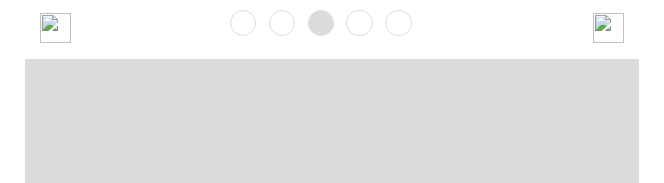
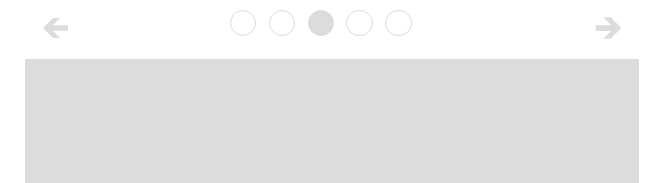
Before and after one commit to Romanjan-Das/slideshow2, a plain HTML site: page index.html in a window 1280 px wide. Shown: the part 1063-1246 px from the top of the page, 111-775 px from the left. Drawn offline with Linux system fonts and the light colour scheme; files whose address does not match are found by name.

Commit message:
slideshow is optimised and completed

```diff
--- a/index.html
+++ b/index.html
@@ -20,57 +20,31 @@
         function checkDimensionChange(){
             if(bodyClientWidth != document.body.clientWidth){
                 bodyClientWidth = document.body.clientWidth;
-                //console.log("dimensions changed" + bodyClientWidth);
-                //slideshowInitialise();
                 resetTheDimensions();
             }
         }
         function slideshowInitialise(){
             imageSlideshow = document.getElementsByClassName("image_slideshow")[0];
-            imageSlideshow.style.width=parseInt(imageSlideshow.parentElement.clientWidth)+"px";
             imageSlideshow.style.padding="0px";
-            slideWidth = imageSlideshow.clientWidth;
             bodyClientWidth = document.body.clientWidth;
             checkDimIntv = setInterval(() => {
                 checkDimensionChange();
             }, 500);
-            imageSlideshow.style.height = slideWidth*7/10 + "px";
             imageSlideshow.style.overflow="hidden";
             slidesContainer = document.getElementsByClassName("slide_container")[0];
-            slidesContainer.style.height=slideWidth*6/10+"px";
             numberOfSlides= document.getElementsByClassName("slides").length;
-            slidesContainer.style.width=(numberOfSlides*slideWidth+1)+"px";
             for(i=0;i<numberOfSlides;i++){
-                document.getElementsByClassName("slides")[i].style.width=slideWidth+"px";
-                document.getElementsByClassName("slides")[i].style.height=slideWidth*6/10+"px";
                 document.getElementsByClassName("slides")[i].style.margin="0px";
                 document.getElementsByClassName("slides")[i].style.float="left";
             }
             slideControls = document.getElementsByClassName("slide_controls")[0];
-            slideControls.style.height=slideWidth/10+"px";
-            slideControls.style.width=slideWidth+"px";
             slideControls.style.padding="0px";
             slideControls.style.backgroundColor="white";
             slidesContainer.style.transition = "700ms";
-            document.getElementsByClassName("slide_control_icon")[0].style.width = slideWidth/10+"px";
-            document.getElementsByClassName("slide_control_icon")[0].style.height = slideWidth/10+"px";
             document.getElementsByClassName("slide_control_icon")[0].style.float = "left";
-
-            document.getElementsByClassName("slide_control_icon")[1].style.width = slideWidth/10+"px";
-            document.getElementsByClassName("slide_control_icon")[1].style.height = slideWidth/10+"px";
             document.getElementsByClassName("slide_control_icon")[1].style.float = "left";
-
-            document.getElementsByClassName("slide_control_pointer_bar")[0].style.width = (slideWidth - slideWidth/5)+"px";
-            document.getElementsByClassName("slide_control_pointer_bar")[0].style.height = slideWidth/10+"px";
             document.getElementsByClassName("slide_control_pointer_bar")[0].style.float = "left";
-
-            document.getElementsByClassName("slide_control_icon_img")[0].style.width = slideWidth/20+"px";
-            document.getElementsByClassName("slide_control_icon_img")[0].style.height = slideWidth/20+"px";
-            document.getElementsByClassName("slide_control_icon_img")[0].style.margin = slideWidth/40+"px";
             document.getElementsByClassName("slide_control_icon_img")[0].style.float = "left";
-            document.getElementsByClassName("slide_control_icon_img")[1].style.width = slideWidth/20+"px";
-            document.getElementsByClassName("slide_control_icon_img")[1].style.height = slideWidth/20+"px";
-            document.getElementsByClassName("slide_control_icon_img")[1].style.margin = slideWidth/40+"px";
             document.getElementsByClassName("slide_control_icon_img")[1].style.float = "left";
 
             for(i=0;i<numberOfSlides;i++){
@@ -81,26 +55,20 @@
 
             for(i=0;i<numberOfSlides;i++){
                 document.getElementsByClassName("slide_pointers")[i].style.border = "1px solid gainsboro";
-                document.getElementsByClassName("slide_pointers")[i].style.width = slideWidth/25+"px";
-                document.getElementsByClassName("slide_pointers")[i].style.height = slideWidth/25+"px";
-                document.getElementsByClassName("slide_pointers")[i].style.marginLeft = slideWidth/50+"px";
                 document.getElementsByClassName("slide_pointers")[i].style.borderRadius = "50%";
                 document.getElementsByClassName("slide_pointers")[i].style.float = "left";
                 document.getElementsByClassName("slide_pointers")[i].id="slide_pointer_"+i;
                 document.getElementsByClassName("slide_pointers")[i].setAttribute("onclick","gotoSlide(this);");
             }
 
-            document.getElementsByClassName("slide_control_pointer_container")[0].style.width = (slideWidth/16 + slideWidth/50)*numberOfSlides+"px";
-            document.getElementsByClassName("slide_control_pointer_container")[0].style.height = slideWidth/10+"px";
             document.getElementsByClassName("slide_control_pointer_container")[0].style.margin = "auto";
-            document.getElementsByClassName("slide_control_pointer_container")[0].style.padding = slideWidth/50+"px";
             document.getElementsByClassName("slide_control_pointer_container")[0].style.boxSizing = "border-box";
 
             for(i=0;i<numberOfSlides;i++){
                 document.getElementsByClassName("slide_pointers")[i].style.backgroundColor = "white";
             }
             document.getElementsByClassName("slide_pointers")[0].style.backgroundColor = "gainsboro";
-
+            resetTheDimensions();
             startsTheInterval();
             imageSlideshow.addEventListener("mouseover",clearsTheInterval,false);
             imageSlideshow.addEventListener("touchstart",clearsTheInterval,false);
@@ -205,7 +173,10 @@
 
 
 
-        <!----------------------------------------------Slideshow--------------------------------------------->
+        <!----------------------------------------------Slideshow------------------------------------------------------------------------->
+        <!---Put the slideshow inside a div with predefined dimensions,slideshows dimensions depend on the parent width only-------------->
+        <!---Only one slideshow can be added,and add the slideshowinitialise function to body onload-------------------------------------->
+        <!---Copy the script to the head and place the icon images to the images folder--------------------------------------------------->
         <div class="image_slideshow">
             <div class="slide_container">
                 <img class="slides" src="images/slide(1).jpg" alt="">
```
Also changed, not shown: slide_left_img.svg (added), slide_right_img.svg (added).
